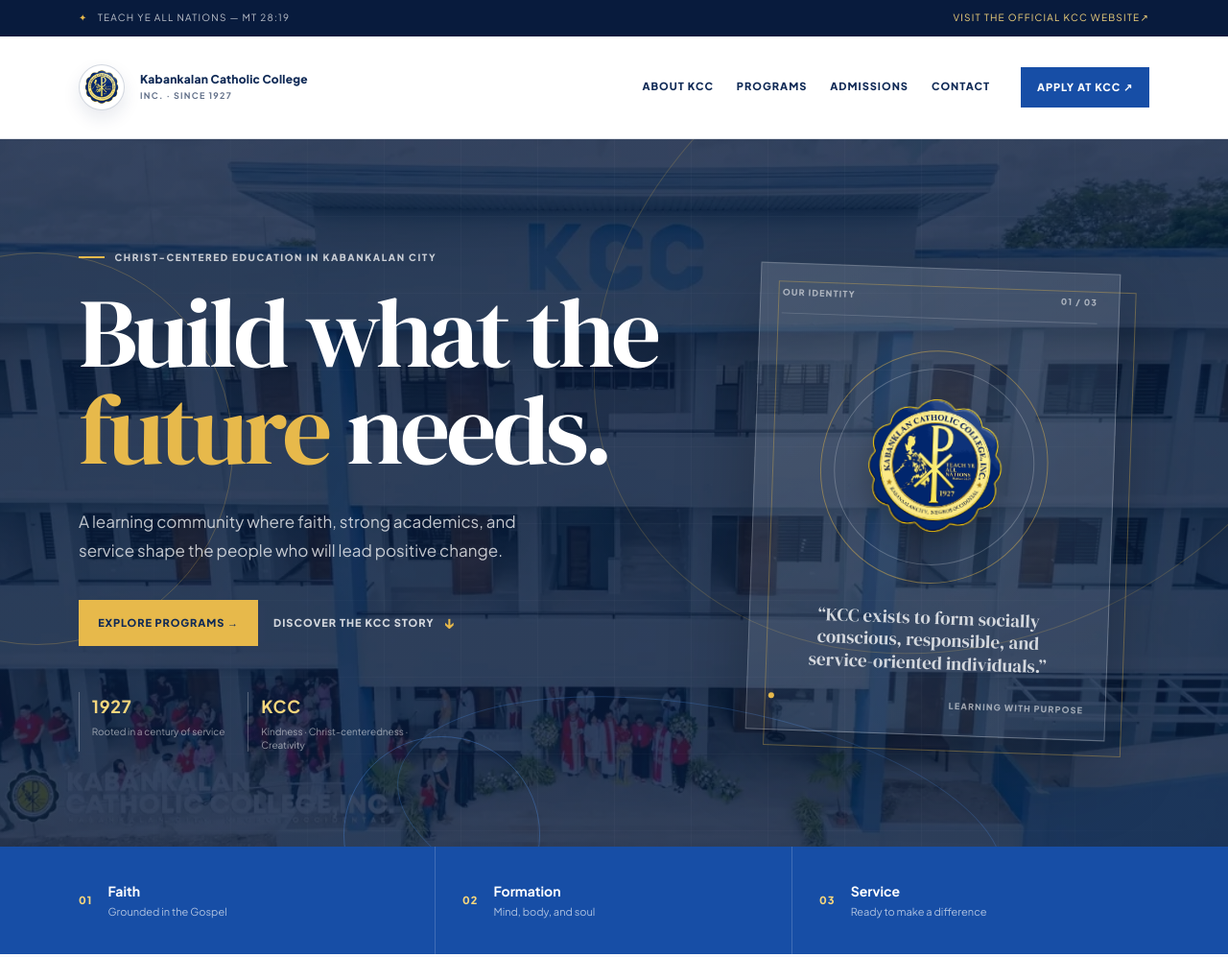
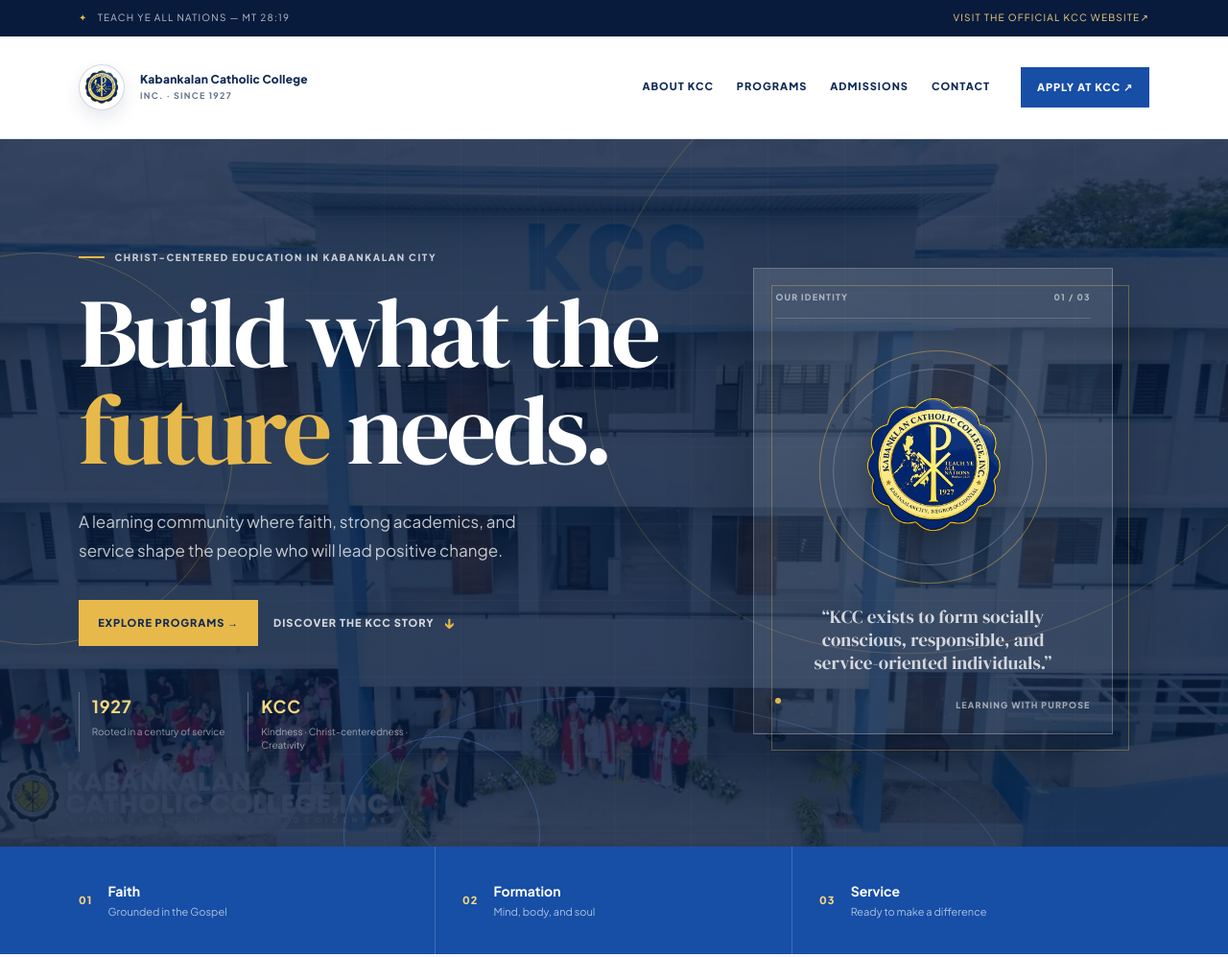
Before and after one commit to mayannmedes-stack/Medes-Project-2, a plain HTML site: page index.html in a window 1280 px wide. Shown: the top 997 px of the page at 96% size. Drawn offline with nearby package versions, Linux system fonts and the light colour scheme.

Commit message:
Reset rotation of .hero-seal-card to 0 degrees
Changed the rotation of the .hero-seal-card class from 2 degrees to 0 degrees.

```diff
--- a/styles/main.css
+++ b/styles/main.css
@@ -69,7 +69,7 @@ h1 em, h2 em { color: var(--gold); font-style: normal; }
 .hero-proof div { display: flex; flex-direction: column; gap: .25rem; border-left: 1px solid rgba(255,255,255,.26); padding-left: .8rem; }
 .hero-proof strong { color: var(--gold-light); font-size: 18px; letter-spacing: .04em; }
 .hero-proof span { max-width: 160px; font-size: 10px; line-height: 1.35; }
-.hero-seal-card { position: relative; max-width: 375px; margin: 0 auto; padding: 1.4rem; background: linear-gradient(150deg, rgba(255,255,255,.13), rgba(255,255,255,.04)); border: 1px solid rgba(255,255,255,.24); box-shadow: 0 28px 80px rgba(0,0,0,.25); transform: rotate(2deg); }
+.hero-seal-card { position: relative; max-width: 375px; margin: 0 auto; padding: 1.4rem; background: linear-gradient(150deg, rgba(255,255,255,.13), rgba(255,255,255,.04)); border: 1px solid rgba(255,255,255,.24); box-shadow: 0 28px 80px rgba(0,0,0,.25); transform: rotate(0deg); }
 .hero-seal-card::before { position: absolute; top: 1.1rem; right: -1.1rem; bottom: -1.1rem; left: 1.1rem; border: 1px solid rgba(231,185,75,.35); content: ""; z-index: -1; }
 .seal-card__topline, .seal-card__footer { display: flex; justify-content: space-between; color: rgba(255,255,255,.56); font-size: 9px; font-weight: 800; letter-spacing: .13em; text-transform: uppercase; }
 .seal-card__topline { padding-bottom: .85rem; border-bottom: 1px solid rgba(255,255,255,.17); }
```
